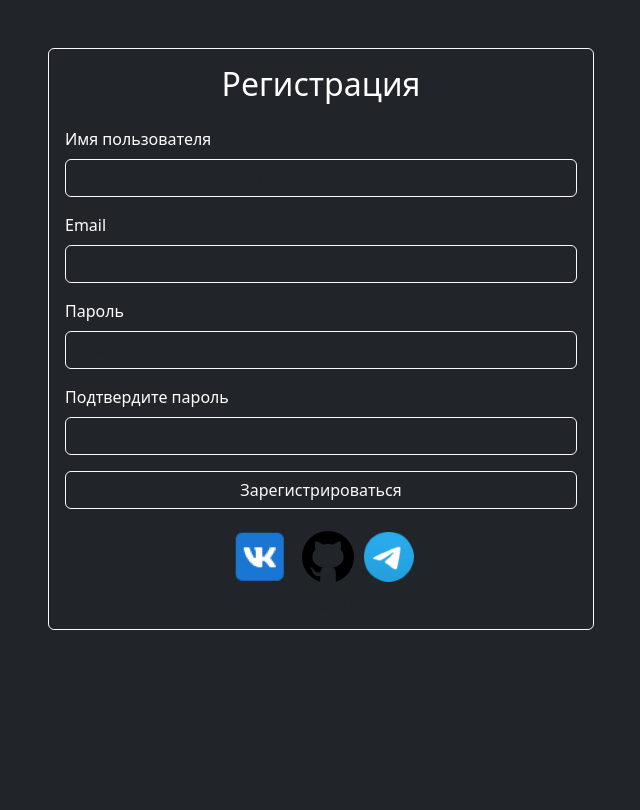
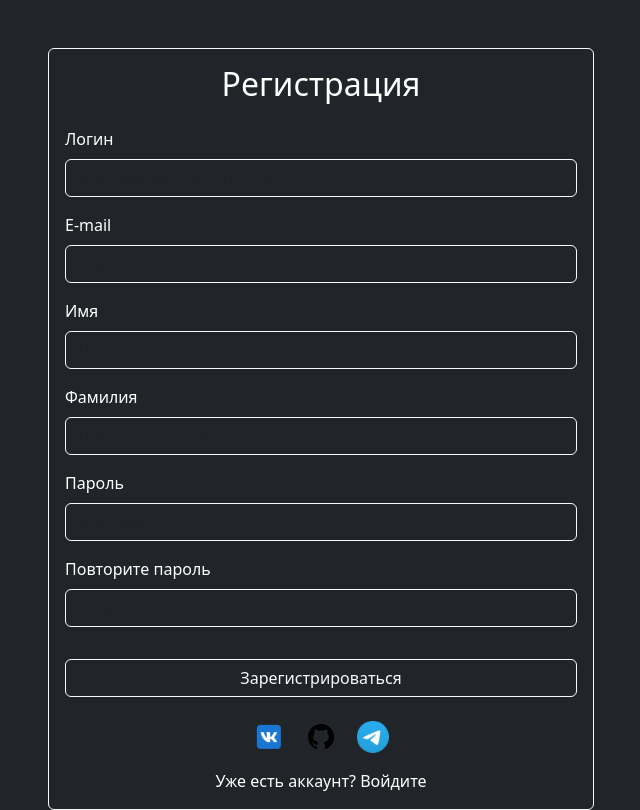
Before and after one commit to KnightCode1024/Blog, a Django app: page /users/register/ in a window 1280 px wide. Shown: the whole page, without its empty margins (319-959 px from the left). Before the commit the page ends 630 px from the top, so only its background shows below. Run offline with Django 5.2, Linux system fonts and the light colour scheme; parts of the project's set-up code (start-up, migrations or seed data) failed here and were passed over.

Commit message:
add register users

```diff
--- a/blog/templates/register.html
+++ b/blog/templates/register.html
@@ -14,32 +14,44 @@
                 <div class="card bg-dark border-light mt-5">
                     <div class="card-body">
                         <h2 class="card-title text-center mb-4 text-white">Регистрация</h2>
-                        <form>
+
+                        {% if form.errors %}
+                        <div class="alert alert-danger">
+                            Пожалуйста, исправьте следующие ошибки:
+                            <ul class="mb-0">
+                                {% for field, errors in form.errors.items %}
+                                    {% for error in errors %}
+                                        <li>{{ error }}</li>
+                                    {% endfor %}
+                                {% endfor %}
+                            </ul>
+                        </div>
+                        {% endif %}
+
+                        <form method="post" class="needs-validation" novalidate>
+                            {% csrf_token %}
+
+                            {% for field in form %}
                             <div class="mb-3">
-                                <label for="registerUsername" class="form-label text-white">Имя пользователя</label>
-                                <input type="text" class="form-control bg-dark text-white border-light text-white" id="registerUsername" placeholder="Введите имя пользователя" required>
+                                <label for="{{ field.id_for_label }}" class="form-label text-white">{{ field.label }}</label>
+                                {{ field }}
+                                {% if field.help_text %}
+                                <div class="form-text text-muted">{{ field.help_text }}</div>
+                                {% endif %}
                             </div>
-                            <div class="mb-3">
-                                <label for="registerEmail" class="form-label text-white">Email</label>
-                                <input type="email" class="form-control bg-dark text-white border-light text-white" id="registerEmail" placeholder="Введите email" required>
-                            </div>
-                            <div class="mb-3">
-                                <label for="registerPassword" class="form-label text-white">Пароль</label>
-                                <input type="password" class="form-control bg-dark text-white border-light text-white" id="registerPassword" placeholder="Введите пароль" required>
-                            </div>
-                            <div class="mb-3">
-                                <label for="registerConfirmPassword" class="form-label text-white">Подтвердите пароль</label>
-                                <input type="password" class="form-control bg-dark text-white border-light text-white" id="registerConfirmPassword" placeholder="Подтвердите пароль" required>
-                            </div>
-                            <button type="submit" class="btn btn-outline-light w-100">Зарегистрироваться</button>
+                            {% endfor %}
+
+                            <button type="submit" class="btn btn-outline-light w-100 mt-3">Зарегистрироваться</button>
                         </form>
+
+                        <div class="text-center mt-4">
+                            <a href="#" class="mx-2"><img src="{% static 'img/vk.png' %}" alt="VK" style="height: 32px;"></a>
+                            <a href="#" class="mx-2"><img src="{% static 'img/github.png' %}" alt="GitHub" style="height: 32px;"></a>
+                            <a href="#" class="mx-2"><img src="{% static 'img/tg.png' %}" alt="Telegram" style="height: 32px;"></a>
+                        </div>
+
                         <div class="text-center mt-3">
-                            <div class="text-center">
-                                <a href="#"><img src="{% static 'img/vk.png' %}" alt=""></a>
-                                <a href="#"><img src="{% static 'img/github.png' %}" alt=""></a>
-                                <a href="#"><img src="{% static 'img/tg.png' %}" alt=""></a>
-                            </div>
-                            <a href="{% url 'users:login' %}" class="text-muted">Уже есть аккаунт? Войдите</a>
+                            <a href="{% url 'users:login' %}" class="text-white text-decoration-none">Уже есть аккаунт? Войдите</a>
                         </div>
                     </div>
                 </div>
--- a/blog/users/forms.py
+++ b/blog/users/forms.py
@@ -34,3 +34,86 @@ class LoginUserForm(AuthenticationForm):
 
     class Meta:
         model = get_user_model()
+
+
+class RegisterUserForm(forms.ModelForm):
+    username = forms.CharField(
+        label="Логин",
+        max_length=100,
+        widget=forms.TextInput(
+            attrs={
+                "class": "form-control bg-dark text-white border-light",
+                "placeholder": "Введите имя пользователя",
+            }
+        ),
+    )
+    email = forms.EmailField(
+        label="E-mail",
+        widget=forms.EmailInput(
+            attrs={
+                "class": "form-control bg-dark text-white border-light",
+                "placeholder": "Введите E-mail",
+            }
+        ),
+    )
+    first_name = forms.CharField(
+        label="Имя",
+        widget=forms.TextInput(
+            attrs={
+                "class": "form-control bg-dark text-white border-light",
+                "placeholder": "Введите имя",
+            }
+        ),
+    )
+    last_name = forms.CharField(
+        label="Фамилия",
+        widget=forms.TextInput(
+            attrs={
+                "class": "form-control bg-dark text-white border-light",
+                "placeholder": "Введите фамилию",
+            }
+        ),
+    )
+    password = forms.CharField(
+        label="Пароль",
+        max_length=50,
+        widget=forms.PasswordInput(
+            attrs={
+                "class": "form-control bg-dark text-white border-light",
+                "placeholder": "Введите пароль",
+            }
+        ),
+    )
+    password2 = forms.CharField(
+        label="Повторите пароль",
+        max_length=50,
+        widget=forms.PasswordInput(
+            attrs={
+                "class": "form-control bg-dark text-white border-light",
+                "placeholder": "Повторите пароль",
+            }
+        ),
+    )
+
+    class Meta:
+        model = get_user_model()
+        fields = [
+            "username",
+            "email",
+            "first_name",
+            "last_name",
+            "password",
+            "password2",
+        ]
+
+    def clean_password2(self):
+        cd = self.cleaned_data
+        if cd["password"] != cd["password2"]:
+            raise forms.ValidationError("Пароли не совпадают")
+        return cd["password"]
+
+    def clean_email(self):
+        email = self.cleaned_data["email"]
+        if get_user_model().objects.filter(email=email).exists():
+            raise forms.ValidationError("Такой email уже есть")
+        return email
--- a/blog/users/views.py
+++ b/blog/users/views.py
@@ -1,8 +1,9 @@
 from django.shortcuts import render  # get_object_or_404
 from django.contrib.auth.views import LoginView
-from django.views.generic import DetailView
 
-from users.forms import LoginUserForm
+# from django.views.generic import DetailView
+
+from users.forms import LoginUserForm, RegisterUserForm
 
 
 class Login(LoginView):
@@ -11,19 +12,32 @@ class Login(LoginView):
 
 
 def register(request):
-    return render(request, "register.html")
+
+    if request.method == "POST":
+        form = RegisterUserForm(request.POST)
+        if form.is_valid():
+            user = form.save(commit=False)
+            user.set_password(form.cleaned_data["password"])
+            user.save()
+            return render(
+                request,
+                "register_done.html",
+                {"form": form},
+            )
+    else:
+        form = RegisterUserForm()
+    return render(
+        request,
+        "register.html",
+        {"form": form},
+    )
 
 
 def profile(request):
     return render(request, "profile.html")
 
 
-class Profile(DetailView):
-    template_name = "profile.html"
-    slug_url_kwarg = "post_slug"
-    context_object_name = "post"
-
-    # def get_object(self, queryset=None):
-    #     return get_object_or_404(
-    #         Post.published, slug=self.kwargs[self.slug_url_kwarg]
-    #     )
+# class Profile(DetailView):
+#     template_name = "profile.html"
+#     slug_url_kwarg = "post_slug"
+#     context_object_name = "post"
```
Also changed, not shown: blog/templates/login.html (+13 -18 lines), blog/templates/register_done.html (added, +32 -0 lines).
